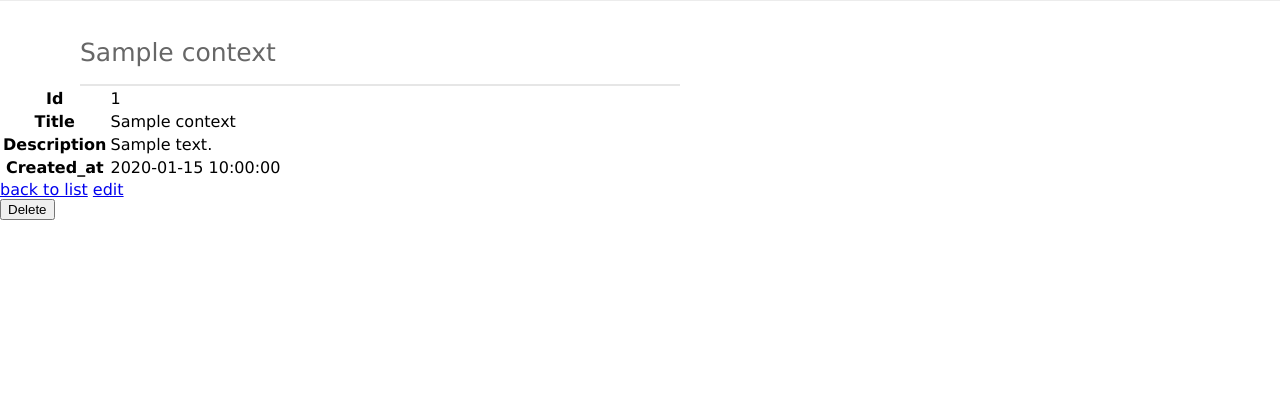
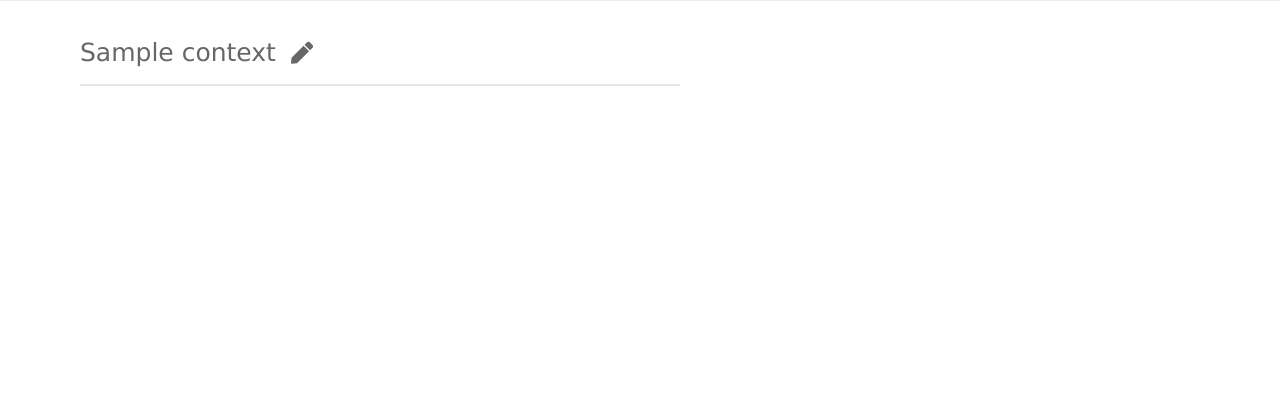
Before and after one commit to cristianemenna/DOMMA, a Symfony app: template templates/context/show.html.twig in a window 1280 px wide. Shown: the part 79-498 px from the top of the page. Run offline with Twig, Linux system fonts and the light colour scheme; the template is opened without the code that fills it: most values are stand-ins (such as "Sample title", 1, 10 or a date in 2020); some libraries are stand-ins or nearby versions.

Commit message:
Style de la page show context

```diff
--- a/public/css/context/show.css
+++ b/public/css/context/show.css
@@ -28,3 +28,9 @@ h1 {
     width: 1700px;
     border-bottom: 2px solid #e6e6e6;
 }
+
+.icon-pen {
+    padding-left: 15px;
+    font-size: 22px;
+    color: #676767;
+}
--- a/templates/context/edit.html.twig
+++ b/templates/context/edit.html.twig
@@ -9,7 +9,7 @@
 {% block body %}
     <main>
         <div class="separator">
-            <h1>Mes contextes de travail</h1>
+            <h1>{{ context.title }}</h1>
         </div>
 
     {{ include('context/_form.html.twig', {'button_label': 'Update'}) }}
--- a/templates/context/show.html.twig
+++ b/templates/context/show.html.twig
@@ -9,34 +9,8 @@
 {% block body %}
     <main>
         <div class="separator">
-            <h1>{{ context.title }}</h1>
+            <h1>{{ context.title }}<a href="{{ path('context_edit', {'id': context.id}) }}"><i class="fa fa-pen icon-pen"></i></a></h1>
         </div>
 
-    <table class="table">
-        <tbody>
-            <tr>
-                <th>Id</th>
-                <td>{{ context.id }}</td>
-            </tr>
-            <tr>
-                <th>Title</th>
-                <td>{{ context.title }}</td>
-            </tr>
-            <tr>
-                <th>Description</th>
-                <td>{{ context.description }}</td>
-            </tr>
-            <tr>
-                <th>Created_at</th>
-                <td>{{ context.createdAt ? context.createdAt|date('Y-m-d H:i:s') : '' }}</td>
-            </tr>
-        </tbody>
-    </table>
-
-    <a href="{{ path('context_index') }}">back to list</a>
-
-    <a href="{{ path('context_edit', {'id': context.id}) }}">edit</a>
-
-    {{ include('context/_delete_form.html.twig') }}
     </main>
 {% endblock %}
```
